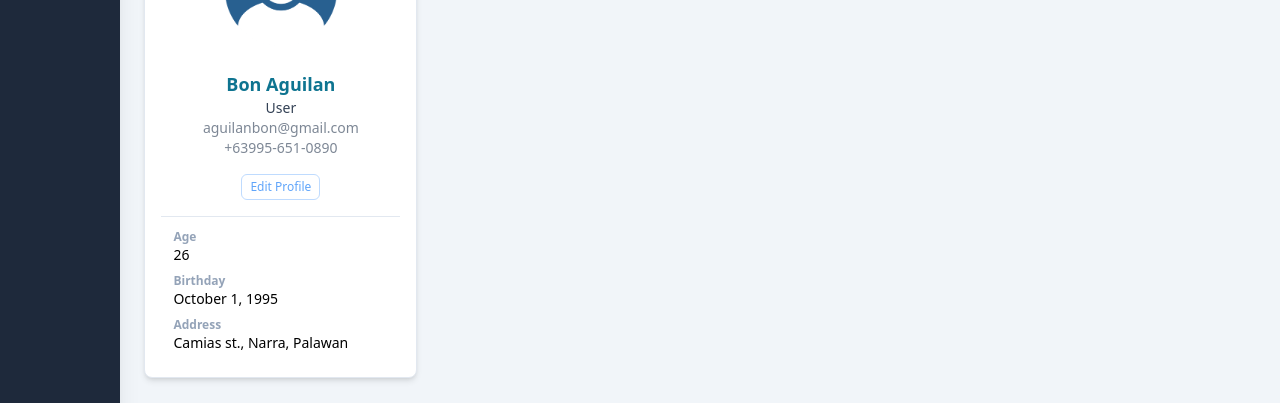
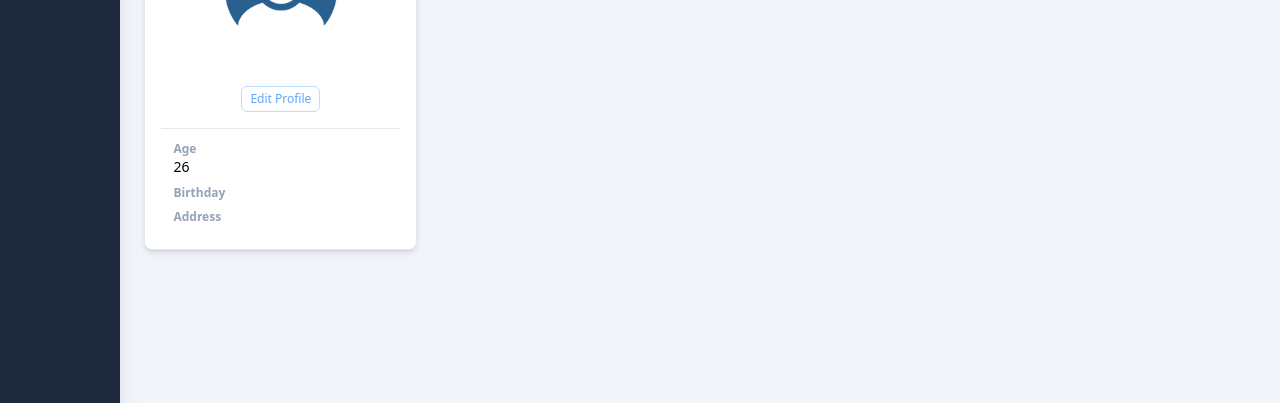
Before and after one commit to aguilanbon/contact-list-app, a React (Create React App) app: page /profile in a window 1280 px wide. Shown: the part 163-566 px from the top of the page. Built offline with nearby package versions, Linux system fonts and the light colour scheme; no server answers.

Commit message:
fix some rendering errors

```diff
--- a/src/helpers/ContactContext.js
+++ b/src/helpers/ContactContext.js
@@ -11,7 +11,7 @@ export const contactsReducer = (state, action) => {
             }
         case 'CREATE_CONTACT':
             return {
-                contacts: [action.payload, ...state.contacts]
+                contacts: [action.payload, {...state.contacts}]
             }
         case 'DELETE_CONTACT':
             return {
--- a/src/pages/Home/Modal/Create.jsx
+++ b/src/pages/Home/Modal/Create.jsx
@@ -7,7 +7,7 @@ function Create() {
 
     const { setOpenModalType } = useContext(ModalContext)
     const { dispatch } = useContext(ContactContext)
-    const uId = localStorage.getItem('uId')
+    const userId = localStorage.getItem('uId')
 
     const [createContact, setCreateContact] = useState({
         fName: '',
@@ -16,7 +16,7 @@ function Create() {
         address: '',
         phone: null,
         bday: null,
-        uId: uId
+        uId: userId
     })
 
     const userCreateContact = async () => {
--- a/src/pages/Home/Profile/Profile.jsx
+++ b/src/pages/Home/Profile/Profile.jsx
@@ -4,6 +4,7 @@ import { useEffect } from 'react'
 import { useContext } from 'react'
 import ContactContext from '../../../helpers/ContactContext'
 import { ModalContext } from '../../../helpers/ModalContext'
+import UserContext from '../../../helpers/UserContext'
 import Header from '../Header'
 import Modal from '../Modal/Modal'
 import Sidebar from '../Sidebar'
@@ -13,6 +14,8 @@ function Profile() {
 
     const { openModalType, setOpenModalType } = useContext(ModalContext)
     const { contacts, dispatch } = useContext(ContactContext)
+
+    const { users } = useContext(UserContext)
 
     const uid = localStorage.getItem('uId')
 
@@ -41,10 +44,10 @@ function Profile() {
                                 </div>
                                 <div className='w-full flex flex-col items-center mt-2 md:px-4 px-0'>
                                     <div className='flex flex-col items-center'>
-                                        <h2 className='text-md md:text-lg text-cyan-700 font-bold'>Bon Aguilan</h2>
-                                        <h1 className='text-sm md:text-md text-slate-700'>User</h1>
-                                        <h2 className='text-sm md:text-md text-slate-600 opacity-70'>aguilanbon@gmail.com</h2>
-                                        <h2 className='text-sm md:text-md text-slate-600 opacity-70'>+63995-651-0890</h2>
+                                        <h2 className='text-md md:text-lg text-cyan-700 font-bold'>{users?.fName} {users?.lName}</h2>
+                                        <h1 className='text-sm md:text-md text-slate-700'>{users?.role}</h1>
+                                        <h2 className='text-sm md:text-md text-slate-600 opacity-70'>{users?.email}</h2>
+                                        <h2 className='text-sm md:text-md text-slate-600 opacity-70'>{users?.phone}</h2>
                                         <div className='flex mt-4'>
                                             <button className=' text-xs flex items-center text-blue-400 justify-center border border-blue-200 py-1 px-2 rounded-md hover:text-white hover:bg-blue-500 transition-all duration-300'>
                                                 Edit Profile
@@ -61,11 +64,11 @@ function Profile() {
                                             </div>
                                             <div className='mb-2'>
                                                 <h1 className='text-xs md:text-md font-semibold text-slate-400'>Birthday</h1>
-                                                <h2 className='text-sm md:text-md'>October 1, 1995</h2>
+                                                <h2 className='text-sm md:text-md'>{users?.bday.slice(0, 10)}</h2>
                                             </div>
                                             <div className='mb-2'>
                                                 <h1 className='text-xs md:text-md font-semibold text-slate-400'>Address</h1>
-                                                <h2 className='text-sm md:text-md'>Camias st., Narra, Palawan</h2>
+                                                <h2 className='text-sm md:text-md'>{users?.address}</h2>
                                             </div>
 
                                         </div>
@@ -90,8 +93,8 @@ function Profile() {
                                 </div>
                             </div>
                             <div className='overflow-y-scroll max-h-96'>
-                                {contacts?.map((contact) => (
-                                    <ContactsCard contact={contact} key={contact._id} />
+                                {contacts?.map((contact, index) => (
+                                    <ContactsCard key={index} contact={contact} />
                                 ))}
                             </div>
                         </div>
```
